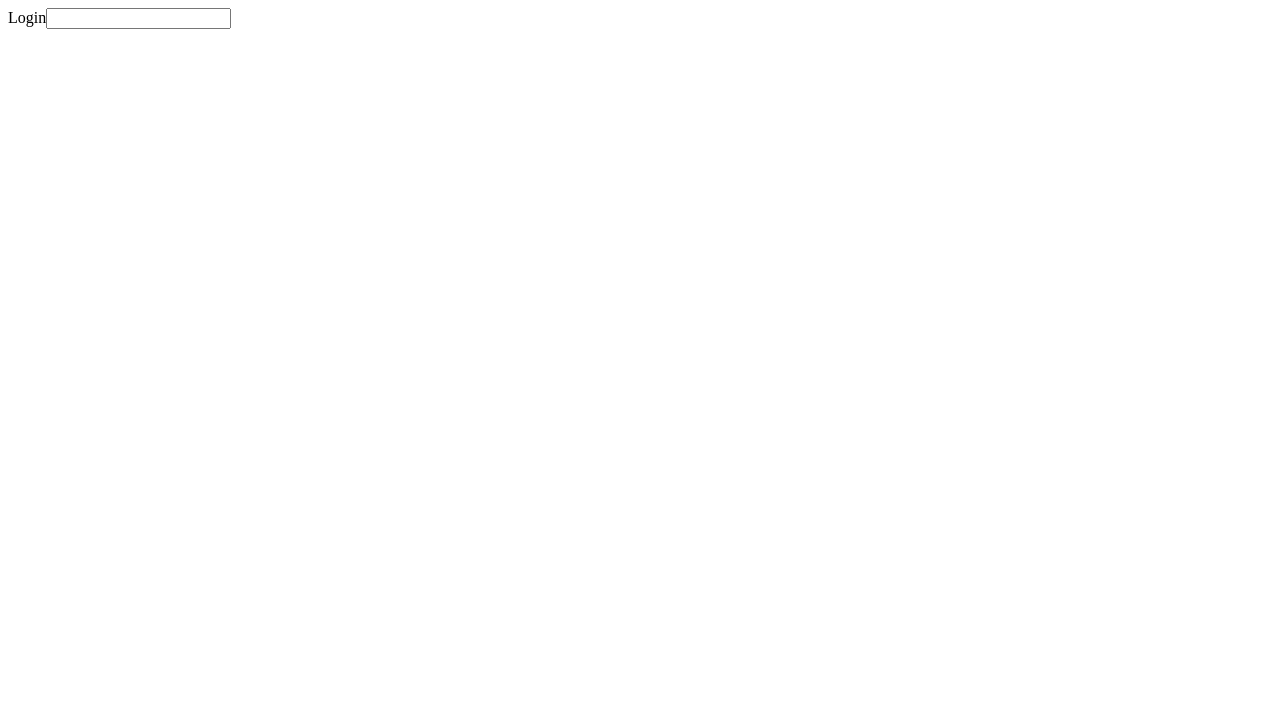
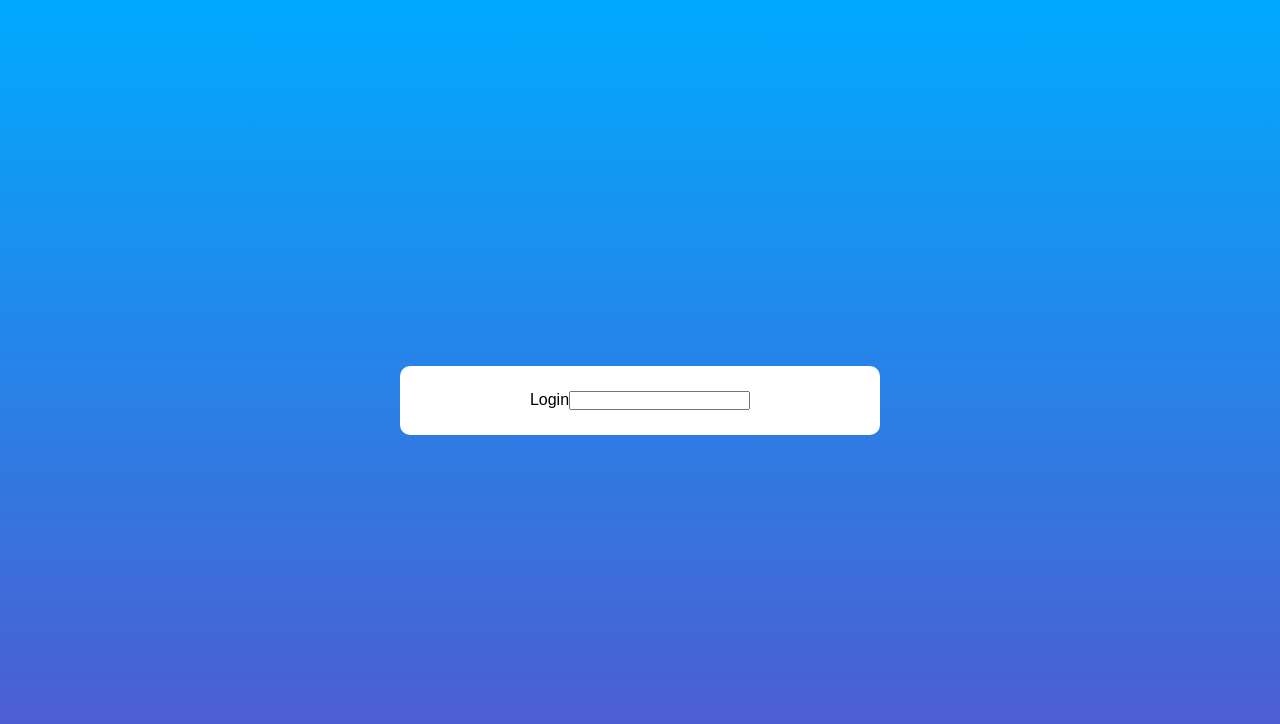
Before and after one commit to N-eeraj/neumorphic-form, a React (Vite) app: page / in a window 1280 px wide. Shown: the top 724 px of the page. Built offline with nearby package versions, Linux system fonts and the light colour scheme.

Commit message:
Added app styles

```diff
--- a/src/App.jsx
+++ b/src/App.jsx
@@ -5,12 +5,14 @@ import RegisterForm from '@components/forms/Register'
 
 import { preventSubmit } from '@/utils'
 
+import appStyles from '@styles/app.module.css'
+
 const App = () => {
   const [formType, setFormType] = useState('login')
 
   return (
-    <div>
-      <form onSubmit={preventSubmit}>
+    <div className={appStyles.mainBackground}>
+      <form className={appStyles.form} onSubmit={preventSubmit}>
         {formType === 'login' ? <LoginForm /> : <RegisterForm />}
       </form>
     </div>
--- a/src/main.jsx
+++ b/src/main.jsx
@@ -1,6 +1,7 @@
 import React from 'react'
 import ReactDOM from 'react-dom/client'
 import App from './App.jsx'
+import '@styles/index.css'
 
 ReactDOM.createRoot(document.getElementById('root')).render(
   <App />
--- /dev/null
+++ b/src/styles/app.module.css
@@ -0,0 +1,17 @@
+.mainBackground {
+    display: grid;
+    place-items: center;
+    height: 100dvh;
+    background-image: linear-gradient(var(--primary), var(--secondary));
+}
+
+.form {
+    display: flex;
+    flex-direction: column;
+    align-items: center;
+    row-gap: 30px;
+    width: clamp(320px, 50%, 480px);
+    padding: 25px;
+    background-color: white;
+    border-radius: 10px;
+}
--- /dev/null
+++ b/src/styles/index.css
@@ -0,0 +1,11 @@
+:root {
+    --primary: #0AF;
+    --secondary: #55C;
+}
+
+* {
+    margin: 0;
+    padding: 0;
+    box-sizing: border-box;
+    font-family: sans-serif;
+}
```
